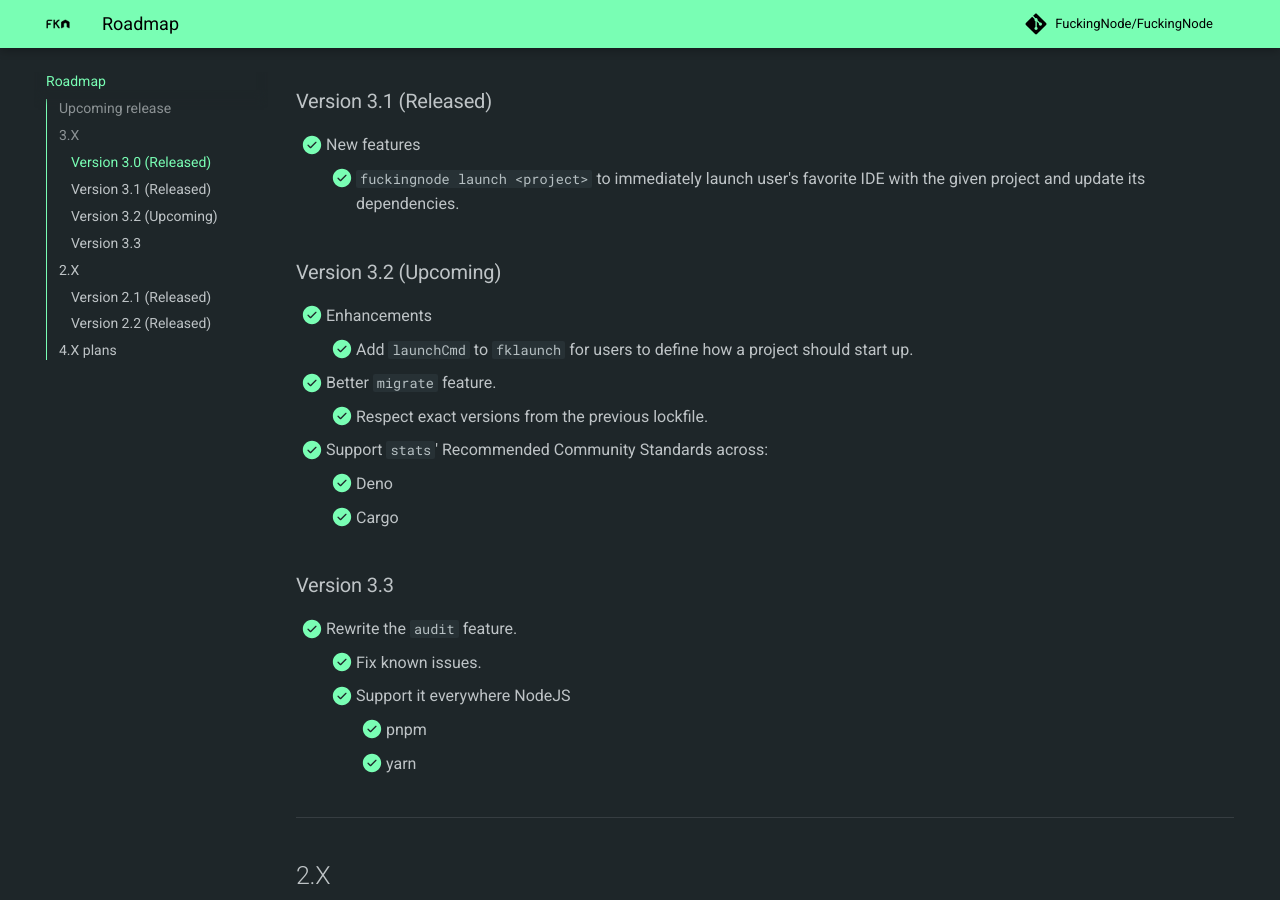
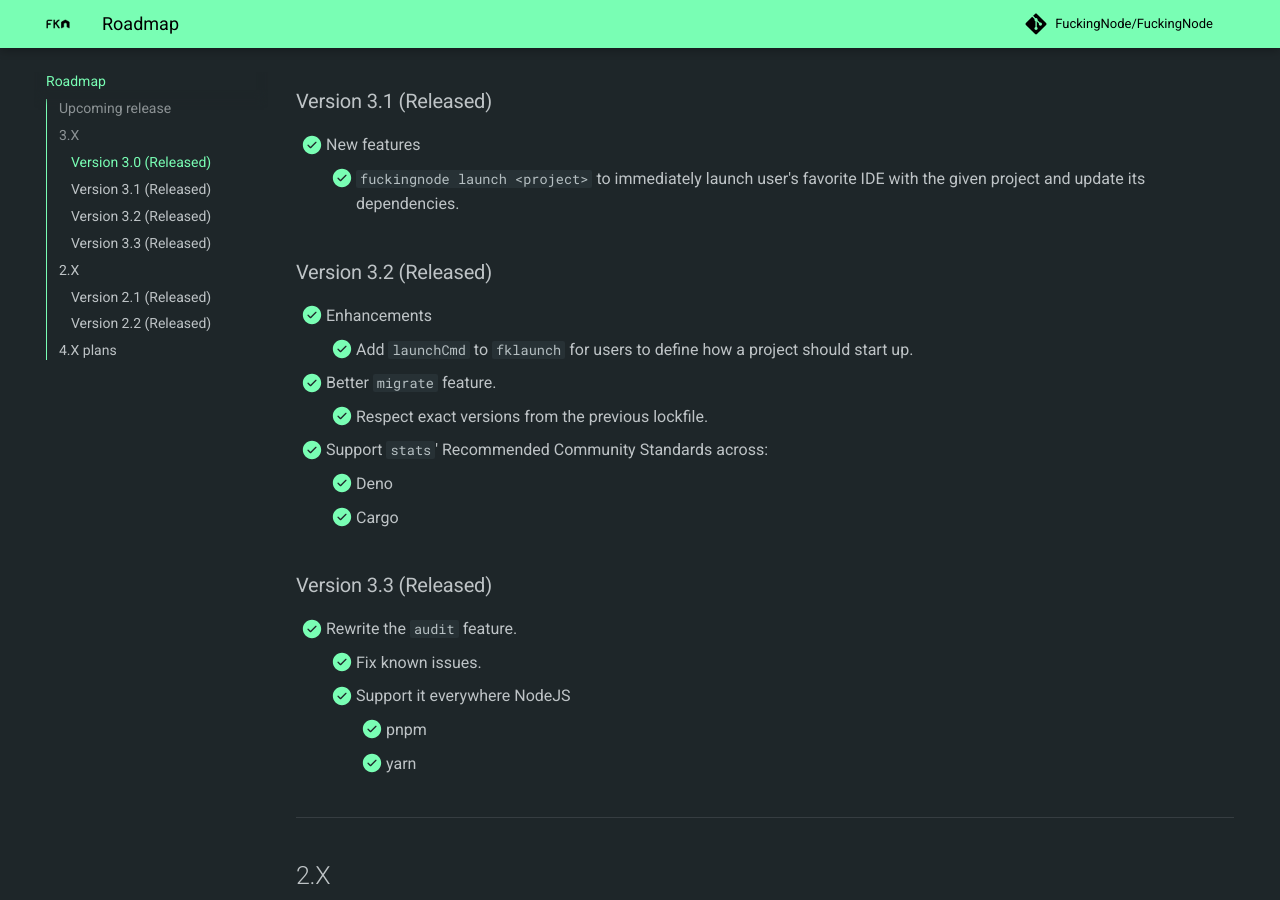
Before and after one commit to FuckingNode/fuckingnode.github.io, an MkDocs documentation site: the page built from docs/about/roadmap.md, in a window 1280 px wide and 900 px high, scrolled down 2211 px. Built offline with MkDocs 1.6.1 and Material for MkDocs 9.7.7, drawn with Linux system fonts in a browser that asks for light colours; comment, search, counter and statistics services are not loaded.

Commit message:
Update roadmap.md

```diff
--- a/docs/about/roadmap.md
+++ b/docs/about/roadmap.md
@@ -64,7 +64,7 @@
 - [X] New features
     - [X] `fuckingnode launch <project>` to immediately launch user's favorite IDE with the given project and update its dependencies.
 
-### Version 3.2 (Upcoming)
+### Version 3.2 (Released)
 
 - [X] Enhancements
     - [X] Add `launchCmd` to `fklaunch` for users to define how a project should start up.
@@ -74,7 +74,7 @@
     - [X] Deno
     - [X] Cargo
 
-### Version 3.3
+### Version 3.3 (Released)
 
 - [X] Rewrite the `audit` feature.
     - [X] Fix known issues.
```
